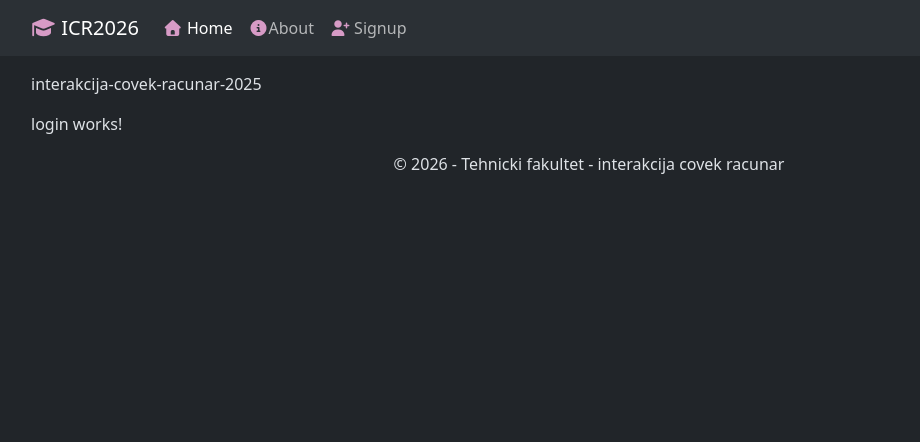
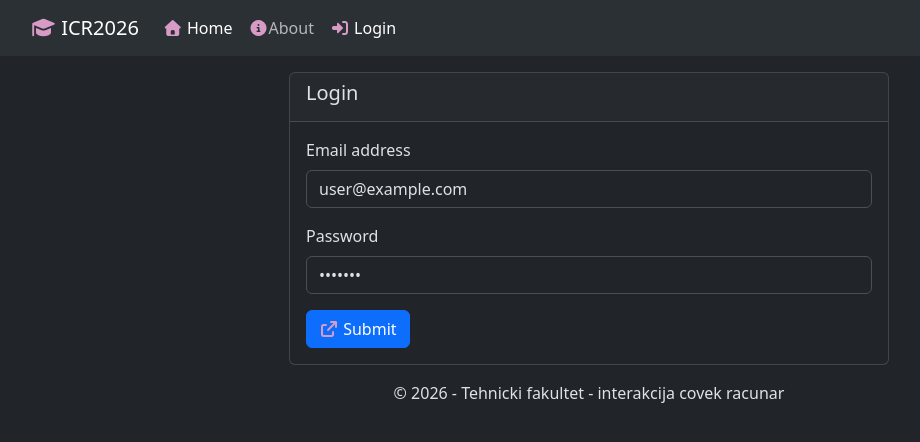
Before and after one commit to Nataliyay-Singidunum/interakcija-covek-racunar-2026, an Angular app: page /login in a window 1280 px wide. Shown: the top 442 px of the page, without its empty margins (51-971 px from the left). Built offline with nearby package versions, Linux system fonts and the light colour scheme.

Commit message:
Added logout and util service

```diff
--- a/src/app/app.html
+++ b/src/app/app.html
@@ -18,19 +18,29 @@
             <i class="fa-solid fa-circle-info" style="color: rgb(215, 155, 198);"></i>About
           </a>
         </li>
-        <li class="nav-item">
-        <a class="nav-link" routerLink="/signup" routerLinkActive="active">
-          <i class="fa-solid fa-user-plus" style="color: rgb(215, 155, 198);"></i> Signup
-        </a>
-      </li>
+        @if (hasAuth()) {
+          <li class="nav-item">
+            <button type="button" class="nav-link" (click)="doLogout()" >
+              <i class="fa-solid fa-right-from-bracket" style="color: rgb(215, 155, 198);"></i>Logout
+            </button>
+          </li>
+        } @else {
+          <li class="nav-item">
+            <a class="nav-link" routerLink="/login" routerLinkActive="active">
+              <i class="fa-solid fa-right-to-bracket" style="color: rgb(215, 155, 198);"></i> Login
+            </a>
+          </li>
+        }
       </ul>
+      @if (hasAuth()) {
+        <div  class="navbar-text"><i class="fa-solid fa-user" style="color: rgb(215, 155, 198);"></i>{{getUserName()}}</div>
+      }
     </div>
   </div>
 </nav>
 
 <div class="container">
 
-  <p>{{title()}}</p>
   <router-outlet />
   <div class="text-center mt-3">
     <p>&copy; {{year}} - Tehnicki fakultet - interakcija covek racunar</p>
--- a/src/app/app.ts
+++ b/src/app/app.ts
@@ -1,5 +1,7 @@
 import { Component, signal } from '@angular/core';
-import { RouterLink, RouterLinkActive, RouterOutlet } from '@angular/router';
+import { Router, RouterLink, RouterLinkActive, RouterOutlet } from '@angular/router';
+import { UserService } from '../services/user.service';
+import { Utils } from './utils';
 
 @Component({
   selector: 'app-root',
@@ -10,4 +12,23 @@
 export class App {
   protected readonly title = signal('interakcija-covek-racunar-2025');
   protected year = new Date().getFullYear();
+
+  constructor(private router: Router, private utils: Utils) {}
+
+  getUserName(){
+    const user = UserService.getActiveUser();
+    return `${user.firstName} ${user.lastName}`;
+  }
+
+  hasAuth(){
+    return UserService.hasAuth();
+  }
+
+  doLogout(){
+
+    this.utils.showDialog('Are you sure you want to logout?', () => {
+      UserService.logout();
+      this.router.navigate(['/login']);
+    }, 'Logout', 'Cancel');
+  }
 }
--- a/src/app/login/login.html
+++ b/src/app/login/login.html
@@ -1 +1,20 @@
-<p>login works!</p>
+
+
+<div class="card login">
+  <div class="card-header">
+    <h5>Login</h5>
+  </div>
+  <div class="card-body">
+    <form [formGroup]="form" (ngSubmit)="onSubmit()">
+      <div class="mb-3">
+        <label for="email" class="form-label">Email address</label>
+        <input type="email" class="form-control" id="email" formControlName="email">
+      </div>
+      <div class="mb-3">
+        <label for="password" class="form-label">Password</label>
+        <input type="password" class="form-control" id="password" formControlName="password">
+      </div>
+      <button type="submit" class="btn btn-primary"> <i class="fa-solid fa-arrow-up-right-from-square" style="color: rgb(215, 155, 198);"></i> Submit</button>
+    </form>
+  </div>
+</div>
--- a/src/app/login/login.ts
+++ b/src/app/login/login.ts
@@ -1,9 +1,38 @@
 import { Component } from '@angular/core';
+import { FormBuilder, FormGroup, ReactiveFormsModule, Validators } from '@angular/forms';
+import { UserService } from '../../services/user.service';
+import { Router } from '@angular/router';
+import { Utils } from '../utils';
 
 @Component({
   selector: 'app-login',
-  imports: [],
+  imports: [ReactiveFormsModule],
   templateUrl: './login.html',
   styleUrl: './login.css',
 })
-export class Login {}
+export class Login {
+  protected form: FormGroup;
+
+  constructor(private formBuilder: FormBuilder, private router: Router, private utils: Utils) {
+    this.form = this.formBuilder.group({
+      email: ['user@example.com', [Validators.required, Validators.email]],
+      password: ['user123', Validators.required]
+    })
+  }
+
+  onSubmit() {
+    if(!this.form.valid) {
+      this.utils.showAlert('Invalid form data');
+      return;
+    }
+
+    if(!UserService.login(this.form.value.email, this.form.value.password)) {
+      this.utils.showAlert('Invalid credentials');
+      return;
+    }
+
+  this.router.navigateByUrl('/');
+
+  }
+
+}
--- /dev/null
+++ b/src/app/utils.ts
@@ -0,0 +1,34 @@
+import { Service } from '@angular/core';
+import Swal from 'sweetalert2';
+
+@Service()
+export class Utils {
+  public bootstrapClasses = {
+    popup: 'card',
+    cancelButton: 'btn btn-danger',
+    denyButton: 'btn btn-secondary',
+    confirmButton: 'btn btn-primary',
+  };
+
+  public showDialog(text: string, callback: Function, confirm: string = 'Yes', cancel: string = 'No',) {
+    Swal.fire({
+      title: text,
+      showCancelButton: true,
+      confirmButtonText: confirm,
+      cancelButtonText: cancel,
+      customClass: this.bootstrapClasses,
+    }).then((result) => {
+      if (result.isConfirmed) {
+        callback();
+      }
+    });
+  }
+
+  public showAlert(text:string){
+    Swal.fire({
+      icon: 'info',
+      title: text,
+      customClass: this.bootstrapClasses,
+    })
+  }
+}
--- a/src/index.html
+++ b/src/index.html
@@ -2,7 +2,7 @@
 <html lang="en">
 <head>
   <meta charset="utf-8">
-  <title>InterakcijaCovekRacunar2025</title>
+  <title>ICR2026</title>
   <base href="/">
   <meta name="viewport" content="width=device-width, initial-scale=1">
   <link rel="icon" type="image/x-icon" href="favicon.ico">
--- a/src/services/user.service.ts
+++ b/src/services/user.service.ts
@@ -1,17 +1,18 @@
 import { UserModel } from '../models/user.model';
 
 export class UserService {
-
+  public static USERS_KEY = 'icr_users';
+  public static ACTIVE_KEY = 'icr_active';
 
   static getUsers(): UserModel[] {
-    if (!localStorage.getItem('icr_users')) {
+    if (!localStorage.getItem(this.USERS_KEY)) {
       localStorage.setItem(
-        'icr_users',
+        this.USERS_KEY,
         JSON.stringify([
           {
             firstName: 'Example',
             lastName: 'User',
-            email: 'user@email.com',
+            email: 'user@example.com',
             phone: '+381 321321',
             password: 'user123',
             data: [],
@@ -19,7 +20,7 @@
         ]),
       );
     }
-    return JSON.parse(localStorage.getItem('icr_users')!);
+    return JSON.parse(localStorage.getItem(this.USERS_KEY)!);
   }
 
   static findUserByEmail(email: string) {
@@ -33,13 +34,31 @@
     }
   }
 
-
   static login(email: string, password: string) {
     try {
       const user = this.findUserByEmail(email);
-        return user.password === password;
+      if (user.password == password) {
+        localStorage.setItem(this.ACTIVE_KEY, user.email);
+        return true;
+      }
+      return false;
     } catch {
       return false;
     }
   }
+
+  static hasAuth() {
+    return localStorage.getItem(this.ACTIVE_KEY) !== null;
+  }
+
+  static getActiveUser() {
+    if (!this.hasAuth()) {
+      throw new Error();
+    }
+    return this.findUserByEmail(localStorage.getItem(this.ACTIVE_KEY)!);
+  }
+
+  static logout() {
+    localStorage.removeItem(this.ACTIVE_KEY);
+  }
 }
--- a/src/styles.css
+++ b/src/styles.css
@@ -1 +1,6 @@
 /* You can add global styles to this file, and also import other style files */
+
+.login{
+  max-width: 600px;
+  margin: auto;
+}
```
Also changed, not shown: src/app/app.routes.ts (+6 -8 lines).
